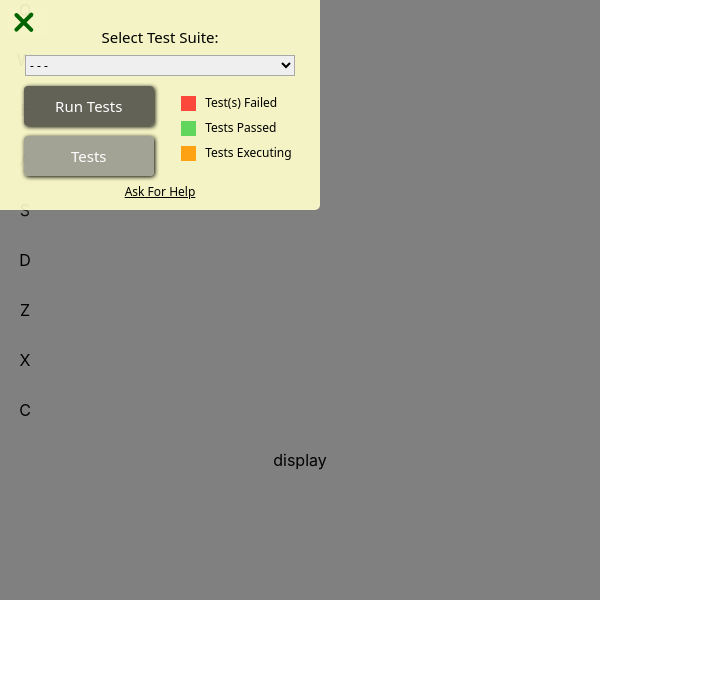
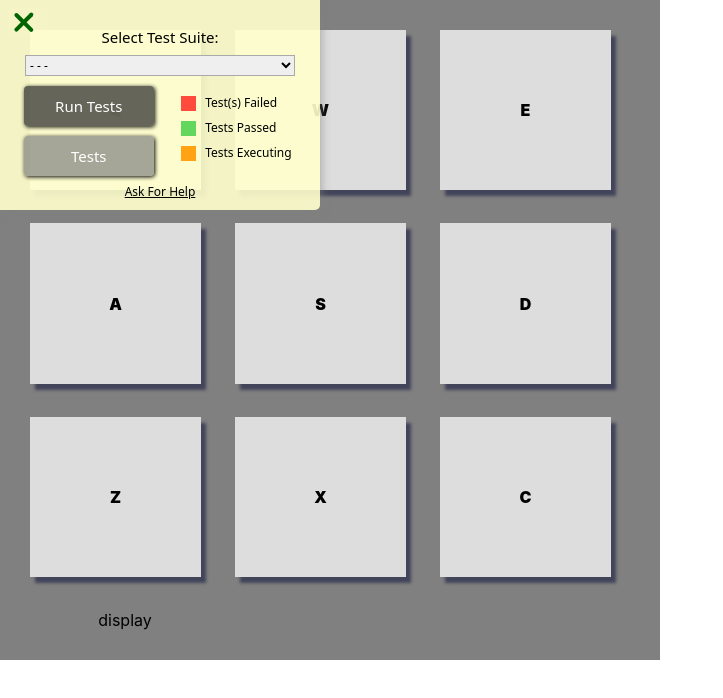
Before and after one commit to MarcinPietkiewicz/drum-machine-redux, a React (Create React App) app: page / in a window 1280 px wide. Shown: the top 698 px of the page, without its empty margins (0-723 px from the left). Built offline with nearby package versions, Linux system fonts and the light colour scheme.

Commit message:
Added initial css for drum pads

```diff
--- a/src/DrumPad.css
+++ b/src/DrumPad.css
@@ -2,8 +2,24 @@
     background-color:gray;
     width: 600px;
     height:600px;
+    display: grid;
+    padding:30px;
+    grid-template-columns: 1fr 1fr 1fr;
+    grid-template-rows: 1fr 1fr 1fr;
+    gap:15px;
 }
 .drum-pad{
-    width:50px;
-    height:50px;
+    background-color:#ddd;
+    width: 90%;
+    height:90%;
+    display: flex;
+    justify-content: center;
+    align-items: center;
+    font-weight:900;
+    box-shadow: 5px 6px 3px 0px rgba(66, 68, 90, 1);
+
 }
+.drum-pad:active {
+    box-shadow:inherit;
+    background-color: red;
+}
```
Also changed, not shown: 1 other file (tests, documents, lock files or other folders).
